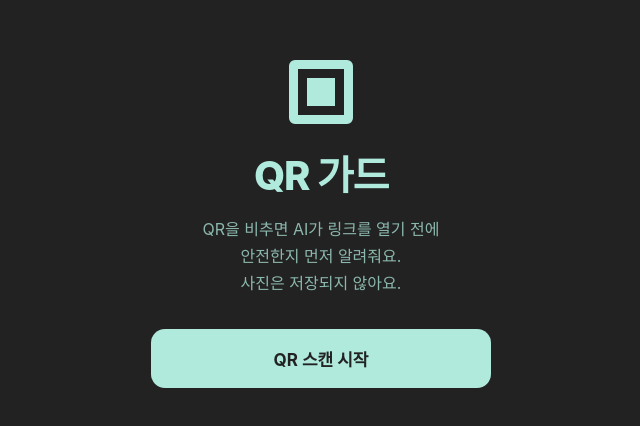
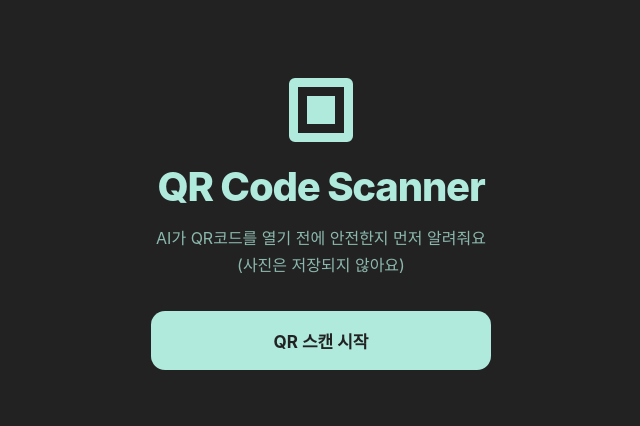
Before and after one commit to jeongmino673/QR, a plain HTML site: page index.html in a window 1280 px wide. Shown: the part 176-602 px from the top of the page, without its empty margins (319-959 px from the left). Drawn offline with nearby package versions, Linux system fonts and the light colour scheme; a web font is replaced by a local one.

Commit message:
Update index.html

```diff
--- a/index.html
+++ b/index.html
@@ -3,7 +3,7 @@
 <head>
 <meta charset="UTF-8">
 <meta name="viewport" content="width=device-width, initial-scale=1, viewport-fit=cover">
-<title>QR 가드</title>
+<title>QR Code Scanner</title>
 <link rel="stylesheet" href="https://cdn.jsdelivr.net/gh/orioncactus/pretendard@v1.3.9/dist/web/variable/pretendardvariable-dynamic-subset.min.css">
 <link rel="stylesheet" href="style.css">
 </head>
@@ -12,8 +12,8 @@
 <!-- 1. 메인 화면 -->
 <section id="home" class="screen active">
   <div class="mark"></div>
-  <h1>QR 가드</h1>
-  <p>QR을 비추면 AI가 링크를 열기 전에<br>안전한지 먼저 알려줘요.<br>사진은 저장되지 않아요.</p>
+  <h1>QR Code Scanner</h1>
+  <p>AI가 QR코드를 열기 전에 안전한지 먼저 알려줘요<br>(사진은 저장되지 않아요)</p>
   <button id="start" class="btn">QR 스캔 시작</button>
 </section>
 
```
